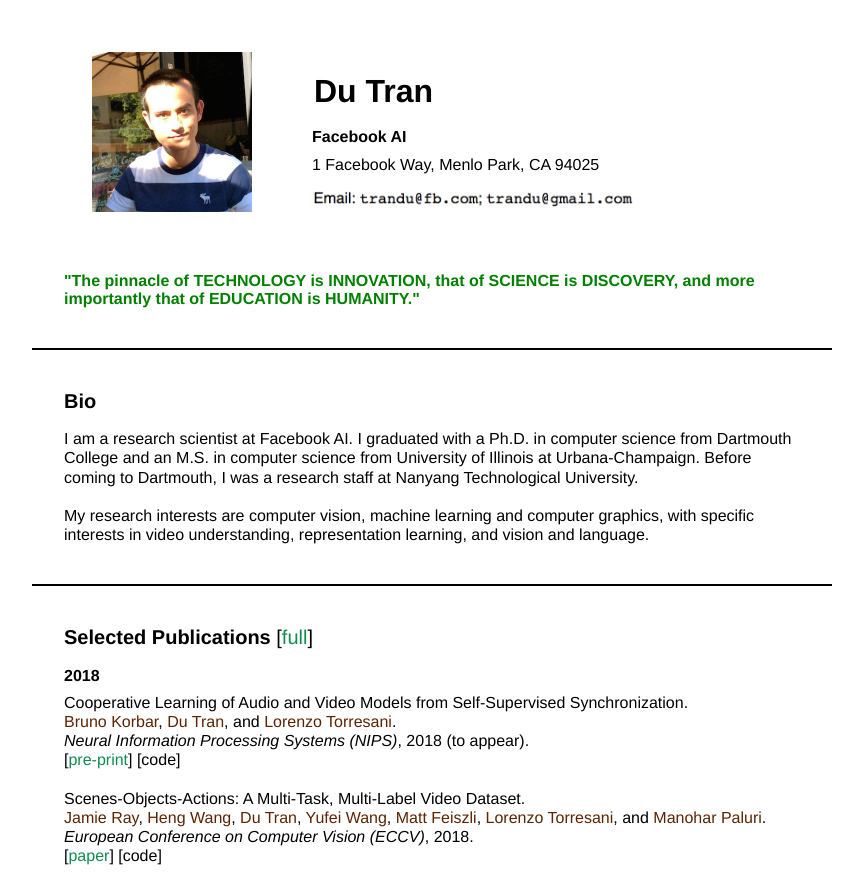
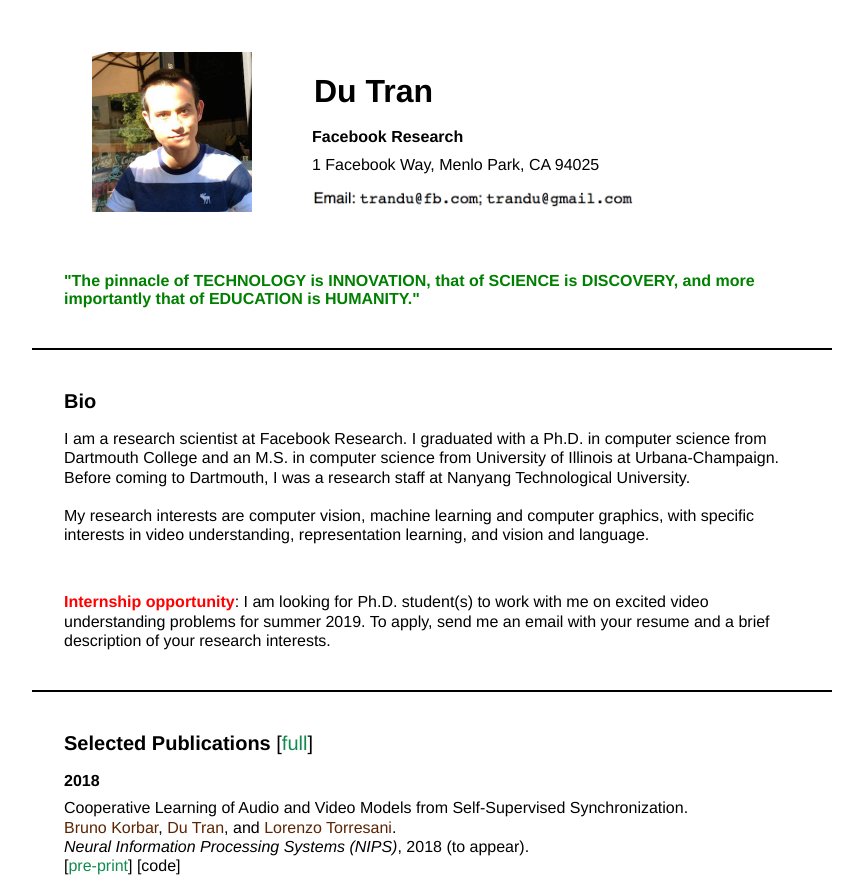
Before and after one commit to windowxiaoming/dutran.github.io, a plain HTML site: page index.html in a window 1280 px wide. Shown: the top 877 px of the page, without its empty margins (208-1071 px from the left). Drawn offline with Linux system fonts and the light colour scheme.

Commit message:
call for interns

```diff
--- a/index.html
+++ b/index.html
@@ -19,7 +19,7 @@
 	</tr>
 	</table>
 	<br>
-	<td><font size=3><b>Facebook AI</b><br>
+	<td><font size=3><b>Facebook Research</b><br>
 		<p>1 Facebook Way, Menlo Park, CA 94025</p>
 	<p><img src="images/email.png" height=18></p>
   <!---<p>"<font face="Helvetica" color="green"><b>The pinnacle of TECHNOLOGY is INNOVATION,
@@ -36,9 +36,14 @@
 <div id="content">
 <div class="section">
 <div class="section_header"><p><b>Bio</b></a></p></div>
-    <p> I am a research scientist at Facebook AI. I graduated with a Ph.D. in computer science from Dartmouth College and an M.S. in computer science from University of Illinois at Urbana-Champaign. Before coming to Dartmouth, I was a research staff at Nanyang Technological University.
+    <p> I am a research scientist at Facebook Research. I graduated with a Ph.D. in computer science from Dartmouth College and an M.S. in computer science from University of Illinois at Urbana-Champaign. Before coming to Dartmouth, I was a research staff at Nanyang Technological University.
 <br> <br>
 My research interests are computer vision, machine learning and computer graphics, with specific interests in video understanding, representation learning, and vision and language.</p>
+</div>
+<div id="content">
+<div class="section">
+	<p><font color="red"><b>Internship opportunity</font></b>: I am looking for Ph.D. student(s) to work with me on excited video understanding problems for summer 2019.
+		To apply, send me an email with your resume and a brief description of your research interests.</p>
 </div>
 
 <hr color="#">
```
